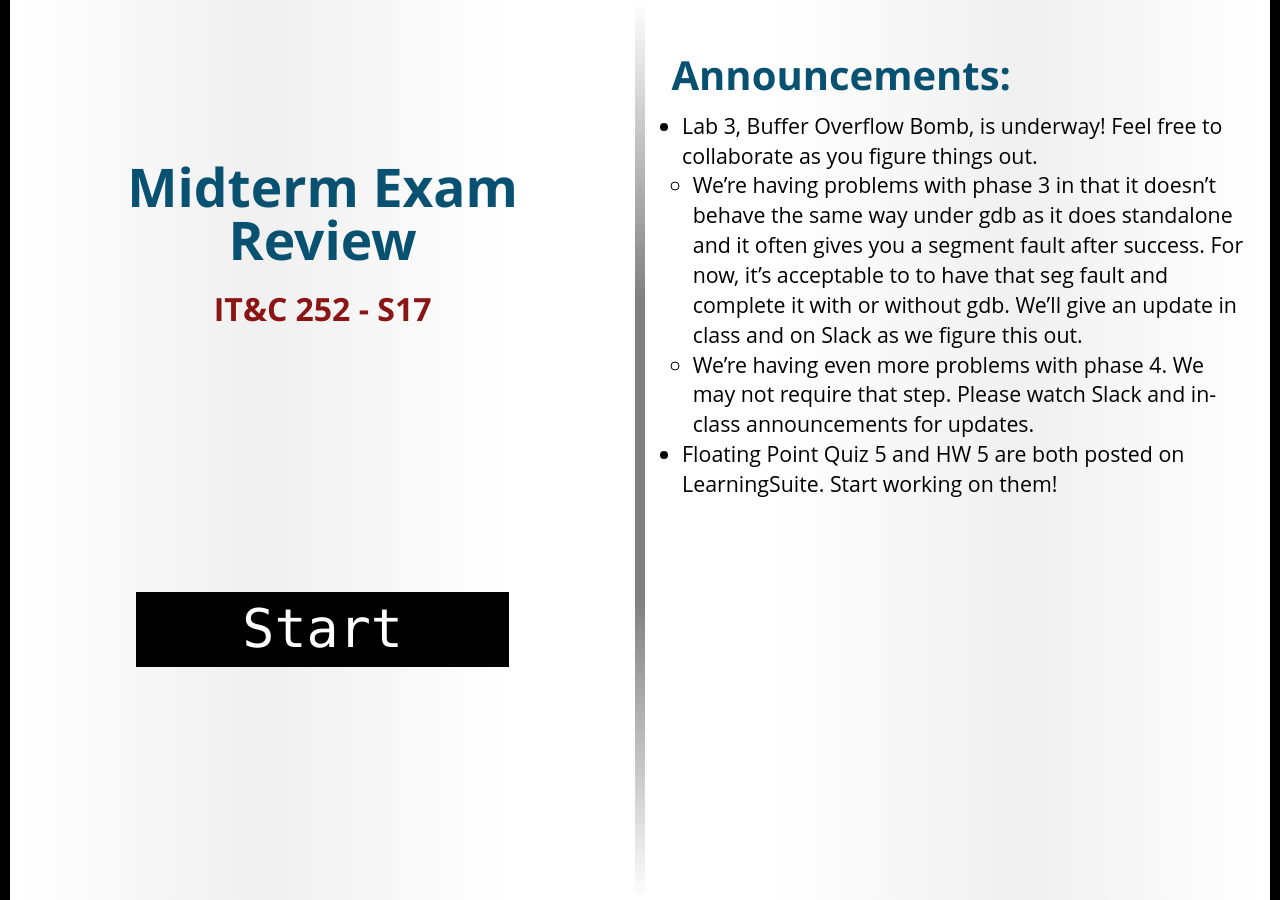
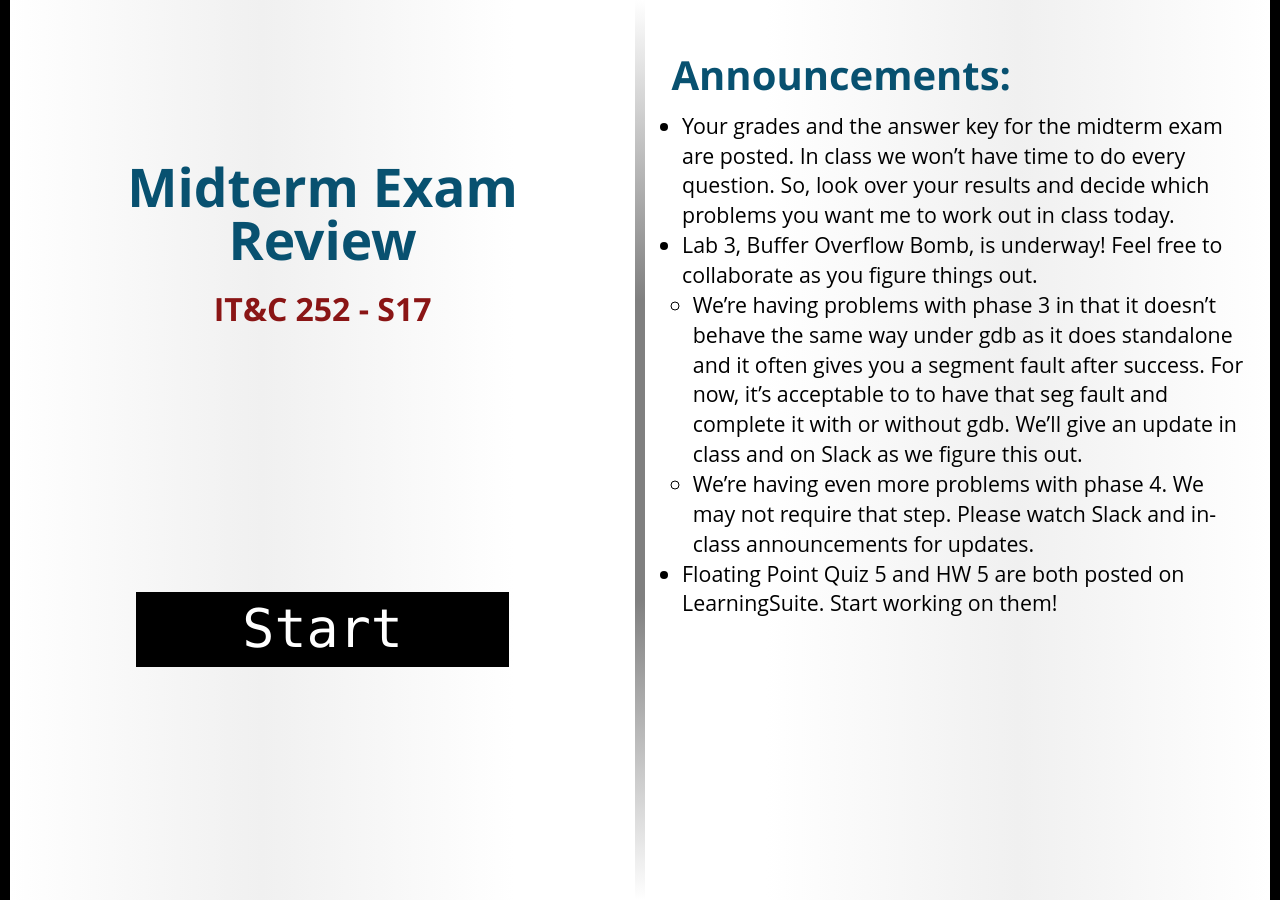
Before and after one commit to bredd/byu-itc-252.github.io, a Jekyll site: the page built from _welcome/S17.md, in a window 1280 px wide. Built offline with Jekyll 4.4.1, drawn with Linux system fonts in a browser that asks for light colours; some web fonts are replaced.

Commit message:
S17 Update

```diff
--- a/_welcome/S17.md
+++ b/_welcome/S17.md
@@ -3,6 +3,7 @@ title: Midterm Exam Review
 session: S17
 ---
 
+* Your grades and the answer key for the midterm exam are posted. In class we won't have time to do every question. So, look over your results and decide which problems you want me to work out in class today.
 * Lab 3, Buffer Overflow Bomb, is underway! Feel free to collaborate as you figure things out.
     * We're having problems with phase 3 in that it doesn't behave the same way under gdb as it does standalone and it often gives you a segment fault after success. For now, it's acceptable to to have that seg fault and complete it with or without gdb. We'll give an update in class and on Slack as we figure this out.
     * We're having even more problems with phase 4. We may not require that step. Please watch Slack and in-class announcements for updates.
```
